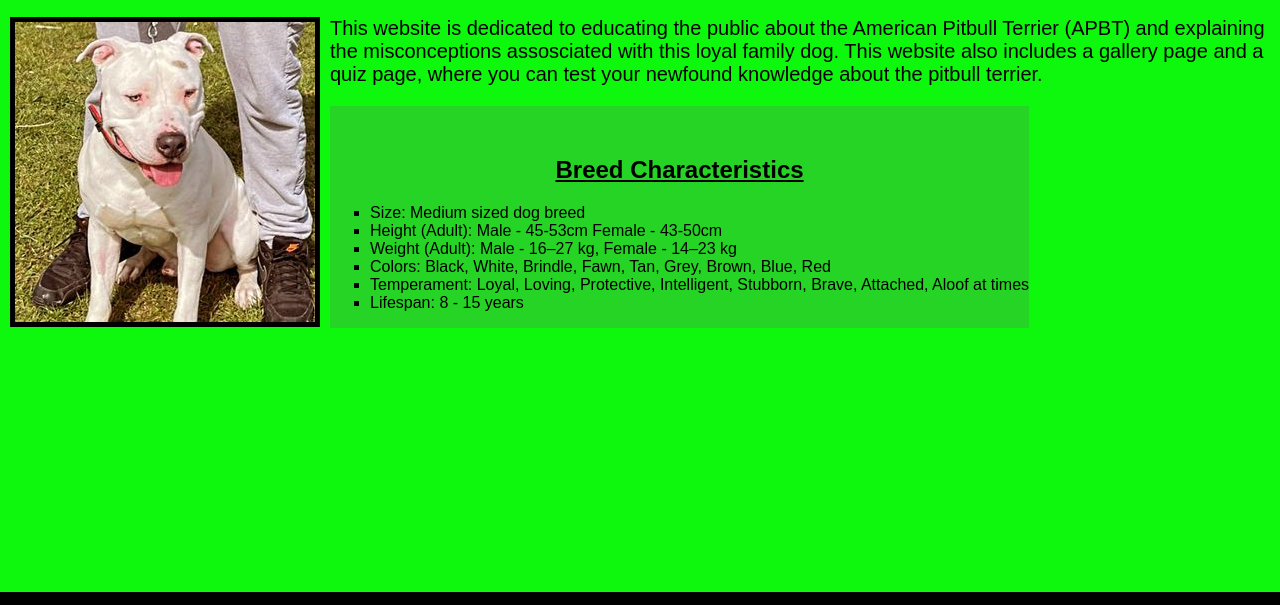
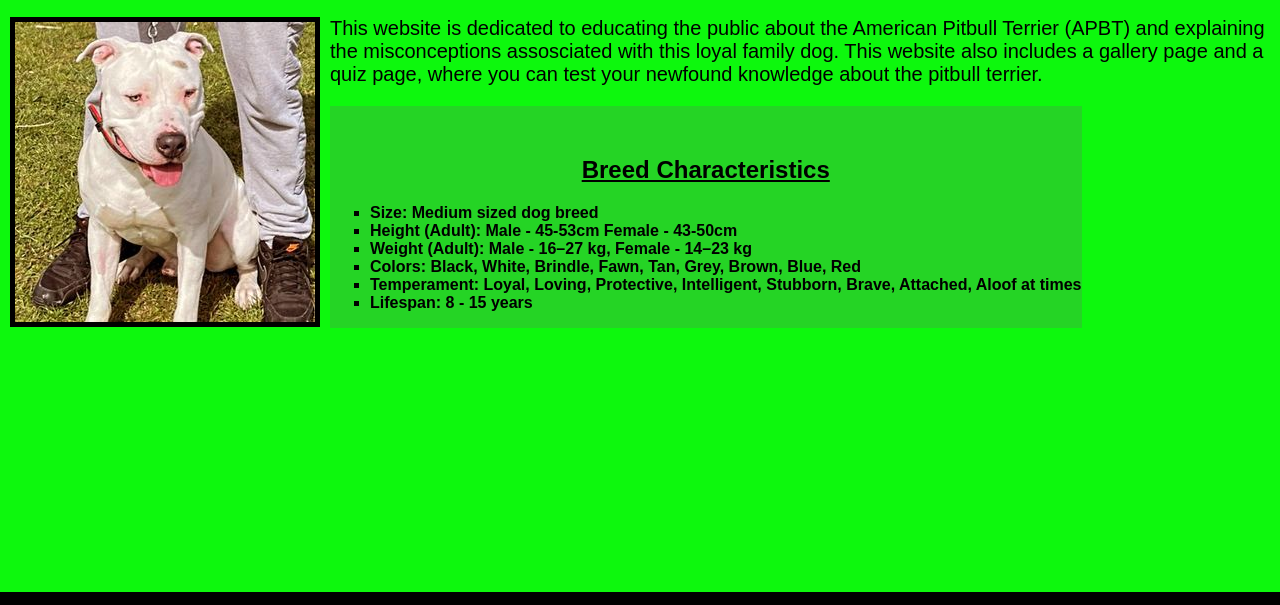
Before and after one commit to Code-Institute-Submissions/Pitbull-Info-Page, a plain HTML site: page index.html in a window 1280 px wide. Shown: the part 98-703 px from the top of the page. Drawn offline with Linux system fonts and the light colour scheme.

Commit message:
bold sans serif for breed char

```diff
--- a/CSS/homepage.css
+++ b/CSS/homepage.css
@@ -82,9 +82,11 @@ h1{text-align: center;
       text-align: center;
     font-family: sans-serif;}
 
+    #breedchardiv > ul{font-family: sans-serif;
+      font-weight: bold;}
+
     #breedchardiv li {list-style-type: square;
-                     font-family: sans-serif;
-                     font-weight: thick;}
+                     }
 
 
 
```
